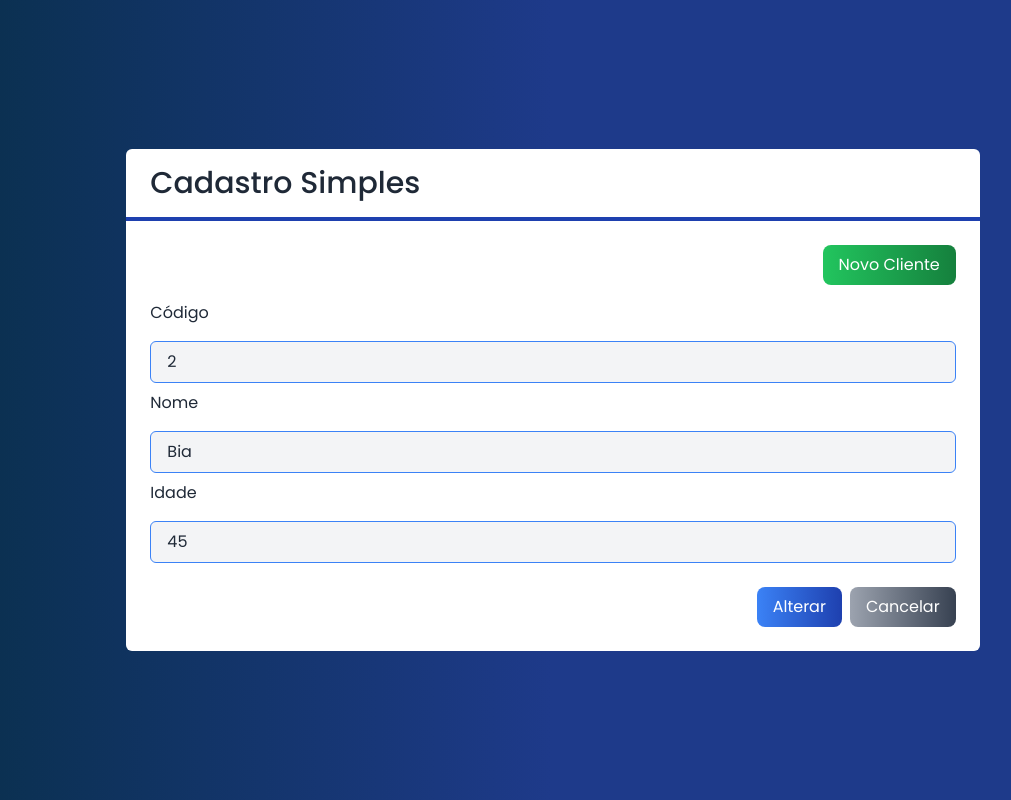
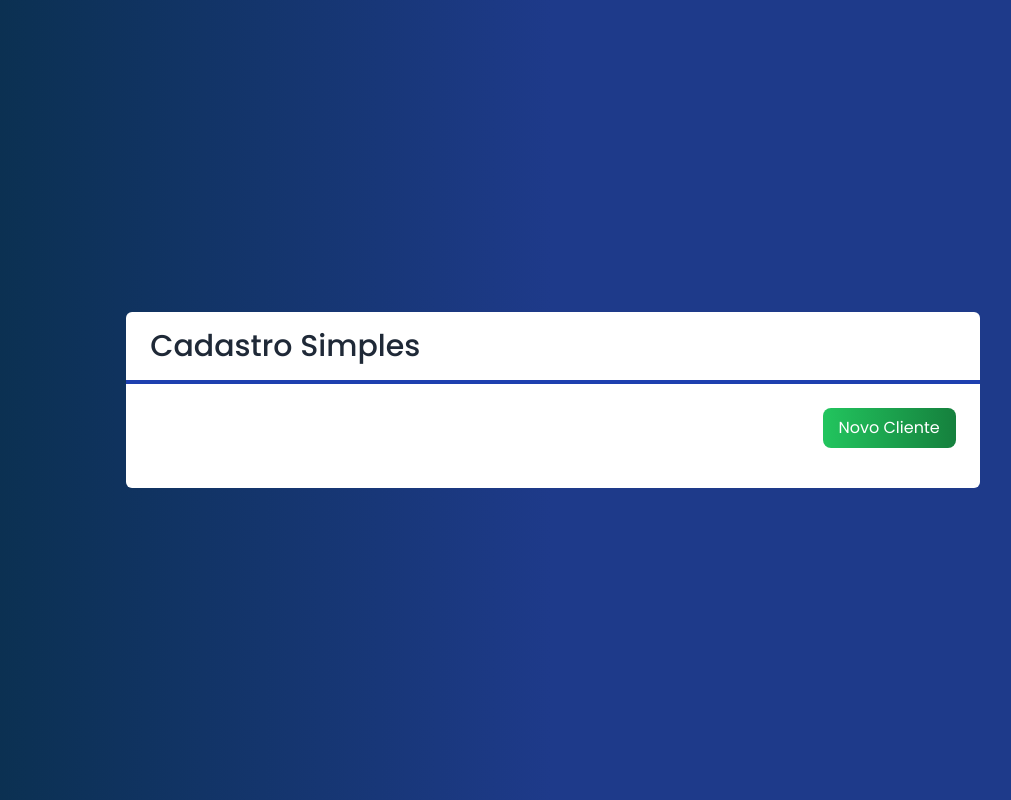
Before and after one commit to EvandroLimaBarbosa/next-crud, a Next.js app: page / in a window 1280 px wide. Shown: the whole page, without its empty margins (87-1098 px from the left). Built offline with nearby package versions, Linux system fonts and the light colour scheme.

Commit message:
Adicionando funcões aos botões

```diff
--- a/src/components/Botao.tsx
+++ b/src/components/Botao.tsx
@@ -2,6 +2,7 @@
      cor?: 'green' | 'blue' | 'gray';
      children?: any;
      className?: string;
+     onClick?: () => void;
 }
 
 export default function Botao(props: BotaoProps) {
@@ -14,7 +15,7 @@
      const cor = props.cor ? cores[props.cor] : cores['gray'];
 
      return (
-          <button className={`
+          <button onClick={props.onClick} className={`
                bg-gradient-to-r ${cor}
                text-white px-4 py-2 rounded-lg
                ${props.className}
--- a/src/components/Formulario.tsx
+++ b/src/components/Formulario.tsx
@@ -4,7 +4,9 @@
 import Botao from "./Botao";
 
 interface FormularioProps {
-     cliente: Cliente
+     cliente: Cliente;
+     clienteMudou?: (cliente: Cliente) => void;
+     cancelado?: () => void;
 }
 
 export default function Formulario(props: FormularioProps) {
@@ -19,14 +21,17 @@
                          texto="Código"
                          valor={id}
                          className="mb-2"
-                         />
+                    />
                ) : false}
-               <Input texto="Nome" valor={nome} valorMudou={setNome} className="mb-2"/>
-               <Input texto="Idade" tipo="number" valor={idade} valorMudou={setIdade}/>
+               <Input texto="Nome" valor={nome} valorMudou={setNome} className="mb-2" />
+               <Input texto="Idade" tipo="number" valor={idade} valorMudou={setIdade} />
                <div className="flex justify-end mt-6">
-                    <Botao className='mr-2' cor="blue">{id ? "Alterar" : 'Salvar'}</Botao>
-                    <Botao>Cancelar</Botao>
+                    <Botao className='mr-2' cor="blue"
+                         onClick={() => props.clienteMudou?.(new Cliente(nome, +idade, id))}>
+                         {id ? "Alterar" : 'Salvar'}
+                    </Botao>
+                    <Botao onClick={props.cancelado}>Cancelar</Botao>
                </div>
-          </div>
+          </div >
      )
 }
--- a/src/pages/index.tsx
+++ b/src/pages/index.tsx
@@ -3,6 +3,7 @@
 import Layout from "@/components/Layout";
 import Tabela from "@/components/Tabela";
 import Cliente from "@/core/Cliente";
+import { useState } from "react";
 
 export default function Home() {
   const clientes = [
@@ -20,6 +21,12 @@
     console.log('Excluiu: ' + cliente.nome)
   }
 
+  function salvarCliente(cliente: Cliente) {
+    console.log(cliente)
+  }
+
+  const [visivel, setVisivel] = useState<'tabela' | 'form'>('tabela')
+
   return (
     <div className={`
       flex justify-center items-center h-screen
@@ -27,14 +34,23 @@
       text-white
     `}>
       <Layout titulo="Cadastro Simples">
-        <div className="flex justify-end">
-          <Botao cor="green" className="mb-4">Novo Cliente</Botao>
-        </div>
-        {/* <Tabela clientes={clientes}
+        {visivel === 'tabela' ? (
+          <>
+            <div className="flex justify-end">
+              <Botao cor="green" className="mb-4"
+                onClick={() => setVisivel('form')}>Novo Cliente</Botao>
+            </div>
+            {/* <Tabela clientes={clientes}
           clienteSelecionado={clienteSelecionado}
           clienteExcluido={clienteExcluido}>
         </Tabela> */}
-        <Formulario cliente={clientes[1]}/>
+          </>
+        ) : (
+          <Formulario
+            cliente={clientes[1]}
+            clienteMudou={salvarCliente}
+            cancelado={() => setVisivel('tabela')}/>
+        )}
       </Layout>
     </div>
   )
```
